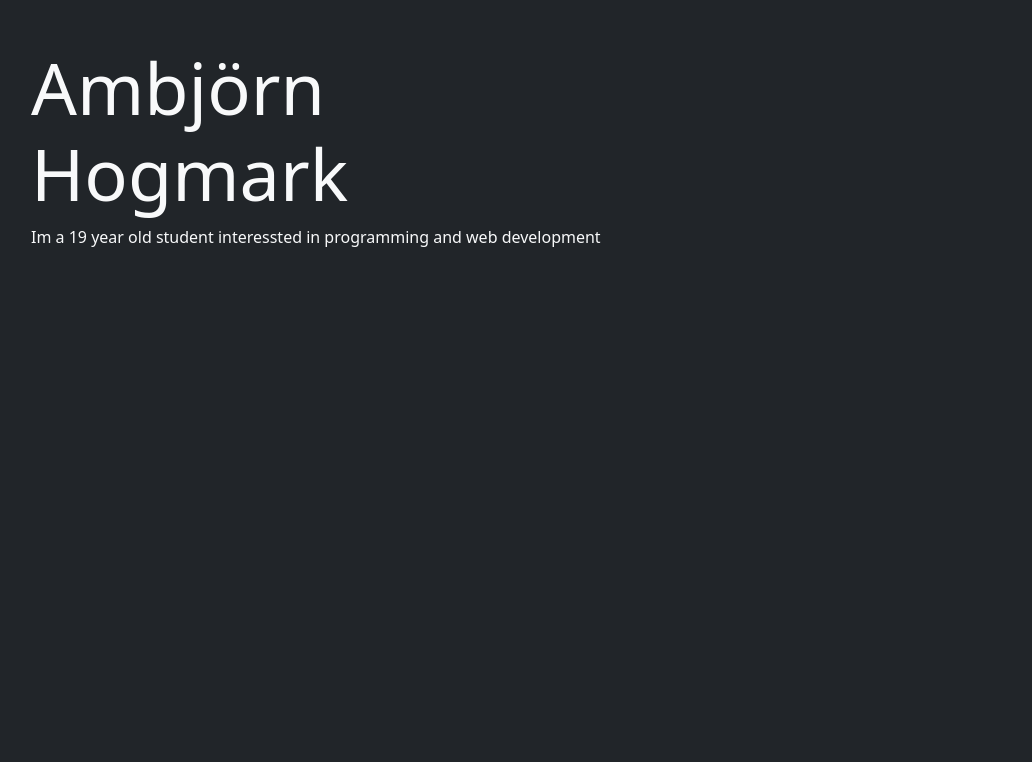
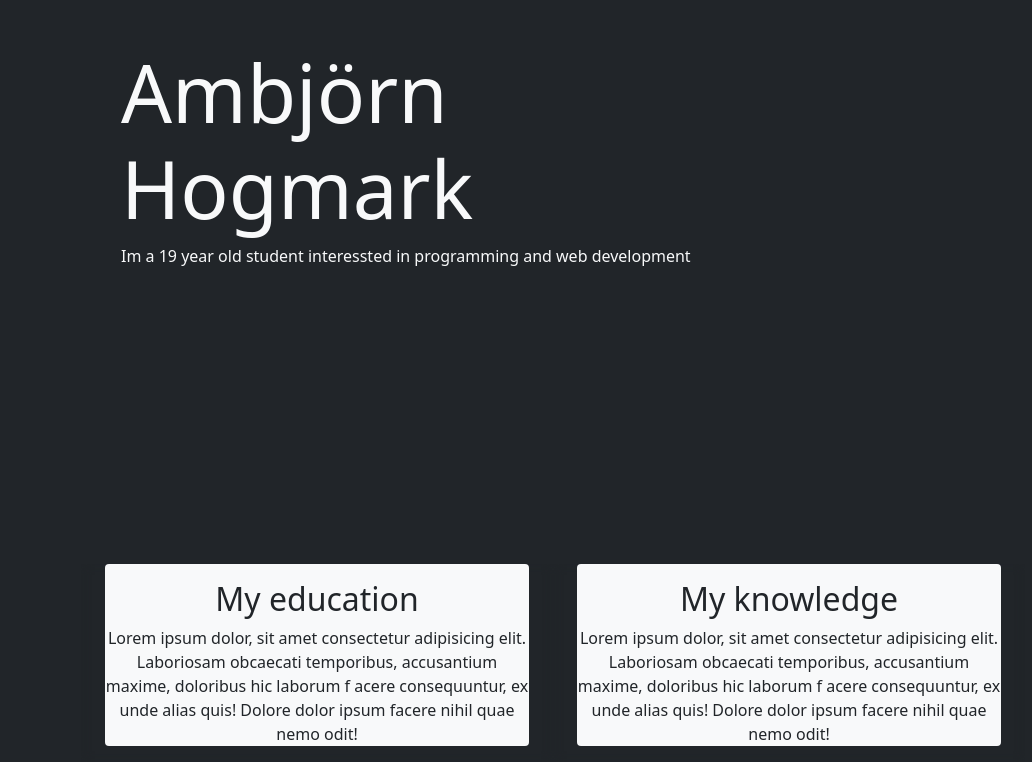
Before and after one commit to Ambjorn-Hogmark/Ambjorn-Hogmark.github.io, a plain HTML site: page index.html in a window 1280 px wide. Shown: the part 236-998 px from the top of the page, without its empty margins (87-1119 px from the left). Before the commit the page ends 800 px from the top, so only its background shows below. Drawn offline with Linux system fonts and the light colour scheme.

Commit message:
Add columns

```diff
--- a/css/style.css
+++ b/css/style.css
@@ -1,3 +1,15 @@
+@media screen and (min-width: 800px) {
+    #content-box{
+        margin: 0 15%;
+    }
+
+}
+
 #header-box{
     padding-top: 35vh;
+    min-height: 100vh;
 }
+
+.column-shadow{
+    box-shadow: inset 0px 0px 10px
+}
--- a/index.html
+++ b/index.html
@@ -7,25 +7,37 @@
 	<link rel="stylesheet" type="text/css" href="css/bootstrap.min.css">
 </head>
 <body class="bg-dark">
-	<div class="container-sm px-5">
-		<div id="header-box">
-			<h1 class="display-2 text-light">Ambjörn <br> Hogmark</h1>
-			<p class="text-light fs-6">
-				Im a 19 year old student interessted in programming and web development
-			</p>
+	<div id="content-box">
+		<div id="header-box" class="container-sm px-3">
+			<div>
+				<h1 class="display-1 text-light">Ambjörn <br> Hogmark</h1>
+				<p class="text-light fs-6">
+					Im a 19 year old student interessted in programming and web development
+				</p>
+			</div>
 		</div>
 
-		<!-- <div class="row mt-5">
-			<div class="col-sm">
-				<h2 class="h2 text-light">My education</h2>
+		<div class="row gx-5 text-center text-dark">
+			<div class="col column-shadow">
+				<div class="bg-light rounded pt-3">
+					<h2 class="h2">My education</h2>
+					<p>
+						Lorem ipsum dolor, sit amet consectetur adipisicing elit.
+						Laboriosam obcaecati temporibus, accusantium maxime, doloribus hic laborum f
+						acere consequuntur, ex unde alias quis! Dolore dolor ipsum facere nihil quae nemo odit!
+					</p>
+				</div>
 			</div>
-			<div class="col-sm">
-				<h2 class="h2 text-light">My knowledge</h2>
+			<div class="col column-shadow">
+				<div class="bg-light rounded pt-3">
+					<h2 class="h2">My knowledge</h2>
+					<p>
+						Lorem ipsum dolor, sit amet consectetur adipisicing elit.
+						Laboriosam obcaecati temporibus, accusantium maxime, doloribus hic laborum f
+						acere consequuntur, ex unde alias quis! Dolore dolor ipsum facere nihil quae nemo odit!
+					</p>
+				</div>
 			</div>
-		</div> -->
-
-	</div>
-
-
+		</div>
 </body>
 </html>
```
